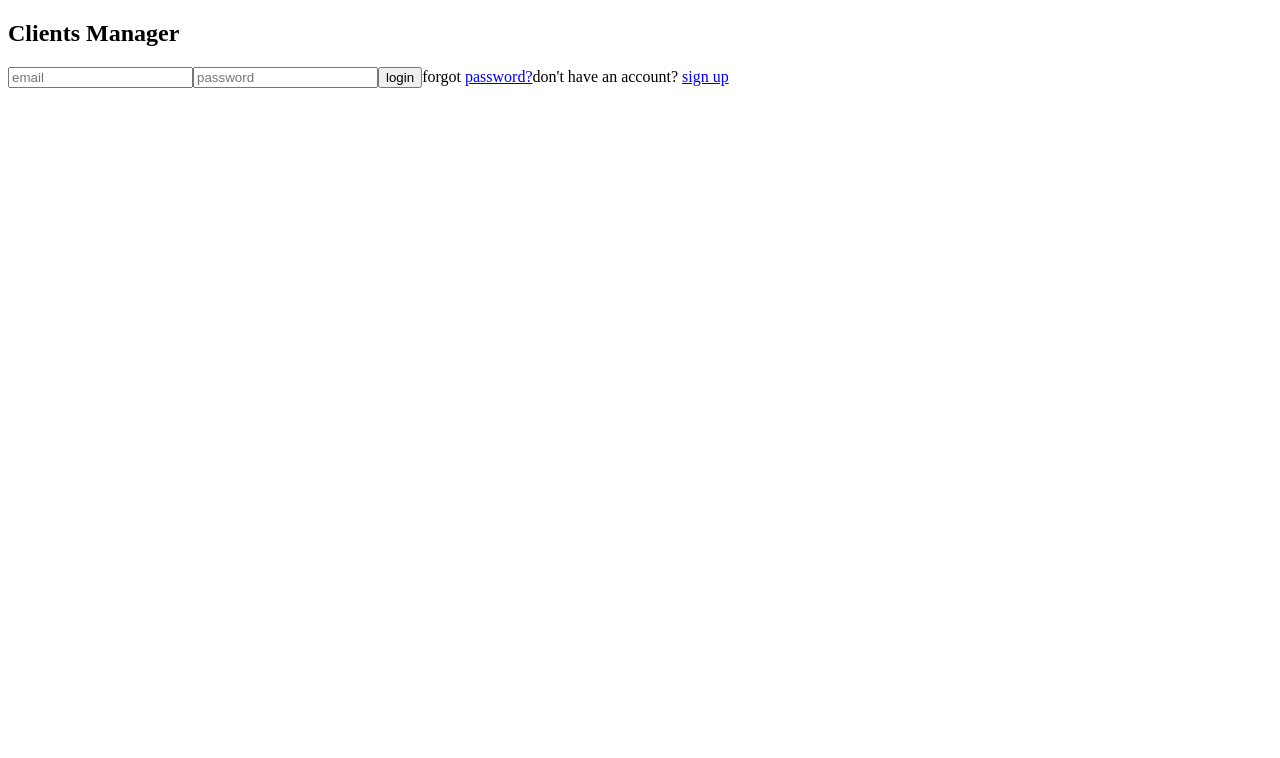
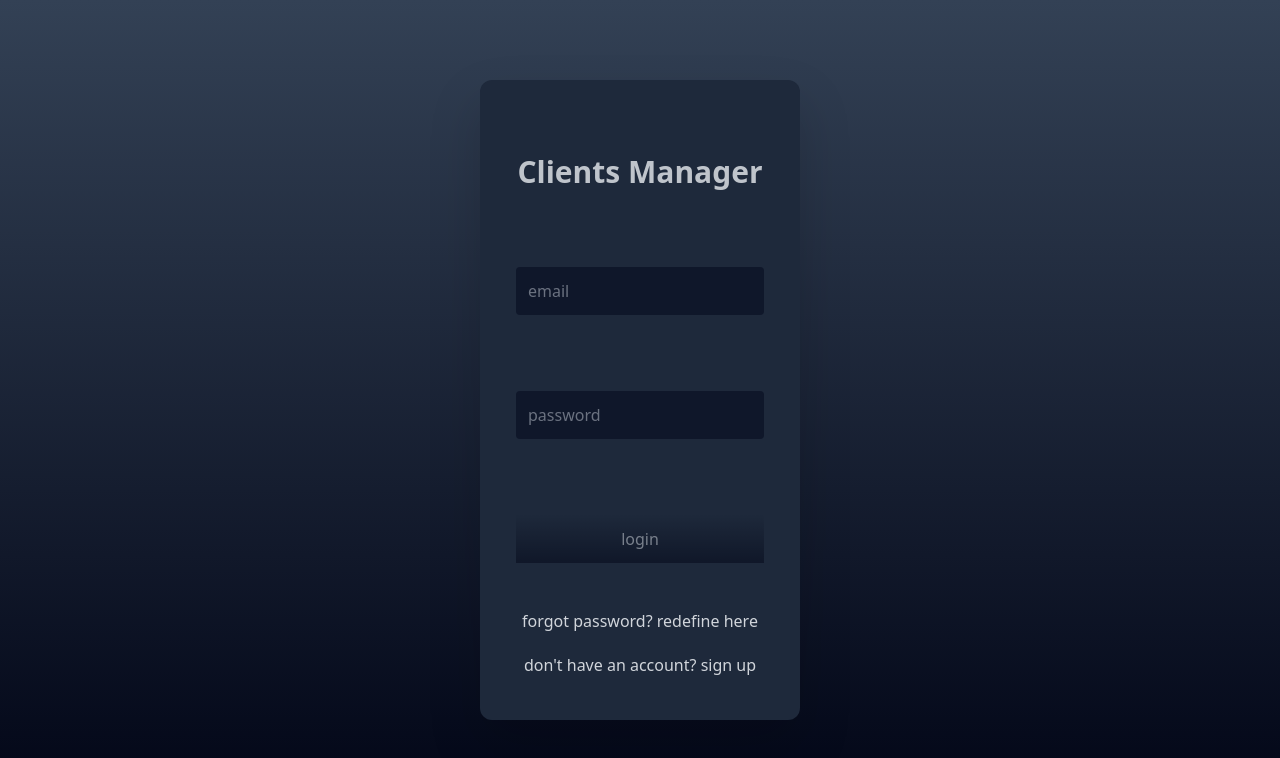
Before and after one commit to srod-douglas/contacts-manager-front, a React (Create React App) app: page / in a window 1280 px wide. Shown: the top 758 px of the page. Built offline with nearby package versions, Linux system fonts and the light colour scheme.

Commit message:
feat: initial login

```diff
--- a/src/App.js
+++ b/src/App.js
@@ -1,10 +1,10 @@
 import RoutesMain from "./routes";
 import { ClientProvider } from "./contexts/client";
 import { ContactProvider } from "./contexts/contact";
-
+import './index.css'
 function App() {
   return (
-    <div className="App">
+    <div className="App h-screen">
       <ClientProvider>
         <ContactProvider>
           <RoutesMain />
--- a/src/components/CardContact/index.jsx
+++ b/src/components/CardContact/index.jsx
@@ -1,4 +1,4 @@
-import { useContext, useEffect } from "react"
+import { useContext } from "react"
 import { useForm } from "react-hook-form";
 import { ContactContext } from "../../contexts/contact";
 import { yupResolver } from "@hookform/resolvers/yup";
--- /dev/null
+++ b/src/index.css
@@ -0,0 +1,20 @@
+@tailwind base;
+@tailwind components;
+@tailwind utilities;
+
+input:-webkit-autofill,
+input:-webkit-autofill:hover,
+input:-webkit-autofill:focus,
+textarea:-webkit-autofill,
+textarea:-webkit-autofill:hover,
+textarea:-webkit-autofill:focus,
+select:-webkit-autofill,
+select:-webkit-autofill:hover,
+select:-webkit-autofill:focus {
+  border: 1px solid none;
+  -webkit-text-fill-color: white;
+  -webkit-box-shadow: 0 0 0px 1000px rgb(107 114 128 / var(--tw-placeholder-opacity)) inset;
+  box-shadow: 0 0 0px 1000px rgb(107 114 128 / var(--tw-placeholder-opacity)) inset;
+  transition: background-color 5000s ease-in-out 0s;
+  color: white;
+}
--- a/src/pages/Login/index.jsx
+++ b/src/pages/Login/index.jsx
@@ -19,24 +19,27 @@ const Login = () => {
 
     return(
         <>
-            <main id='login'>
-                <section>
-                    <form noValidate onSubmit={handleSubmit(submit)}>
+            <main id='login' class='container flex flex-col h-full max-h-screen max-w-full justify-center m-0 bg-gradient-to-t from-slate-950 to-slate-700'>
 
-                        <h2>Clients Manager</h2>
+                <section class='flex flex-col h-4/5 max-h-screen max-w-full justify-center items-center'>
+                    <form noValidate onSubmit={handleSubmit(submit)} class=' w-3/12 container flex flex-col justify-around  h-full max-h-screen p-9 bg-slate-800 drop-shadow-2xl rounded-xl'>
 
-                        <input placeholder='email' {...register('email')} />
-                        {errors.email && <span>{errors.email.message}</span>}
+                        <h2 class='text-center text-2xl text-gray-300 sm:text-3xl font-extrabold dark:text-slate-200 opacity-90'>Clients Manager</h2>
 
-                        <input placeholder='password' {...register('password')} />
-                        {errors.password && <span>{errors.password.message}</span>}
+                        <input placeholder='email' {...register('email')} class='h-12 pl-3 placeholder-gray-500 placeholder-opacity-100 rounded bg-slate-900 outline-none text-gray-300 ring-black caret-slate-500 ' />
+                        {errors.email && <span class='text-red-500 -mt-16 ml-3'>{errors.email.message}</span>}
 
-                        <button type='submit'>login</button>
-                        <span>forgot <Link to={'/forgot'}>password?</Link></span>
-                        <span>don't have an account? <Link to='/register'>sign up</Link></span>
+                        <input placeholder='password' {...register('password')} class='h-12 pl-3 placeholder-gray-500 placeholder-opacity-100 rounded bg-slate-900 outline-none text-gray-300 ring-black caret-slate-500' />
+                        {errors.password && <span class='text-red-500 -mt-16 ml-3'>{errors.password.message}</span>}
 
+                        <button type='submit' class='h-12 w-full text-gray-300 self-center bg-gradient-to-t from-slate-950 opacity-50 hover:opacity-100'>login</button>
+                        <div class='flex flex-col h-1.5 self-center justify-center place-items-center gap-5'>
+                            <span class='text-gray-300'>forgot password? <Link class='text-gray-300 hover:underline hover:text-white decoration-white ' to={'/forgot'}>redefine here</Link></span>
+                            <span class='text-gray-300'>don't have an account? <Link to='/register' class='text-gray-300 hover:underline hover:text-white'>sign up</Link></span>
+                        </div>
                     </form>
                 </section>
+
             </main>
         </>
     )
--- /dev/null
+++ b/tailwind.config.js
@@ -0,0 +1,8 @@
+/** @type {import('tailwindcss').Config} */
+module.exports = {
+  content: ["./src/**/*.{js,jsx,ts,tsx}",],
+  theme: {
+    extend: {},
+  },
+  plugins: [],
+}
```
